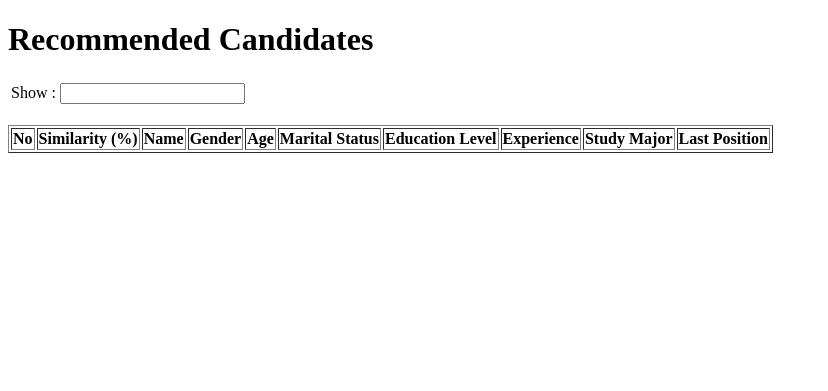
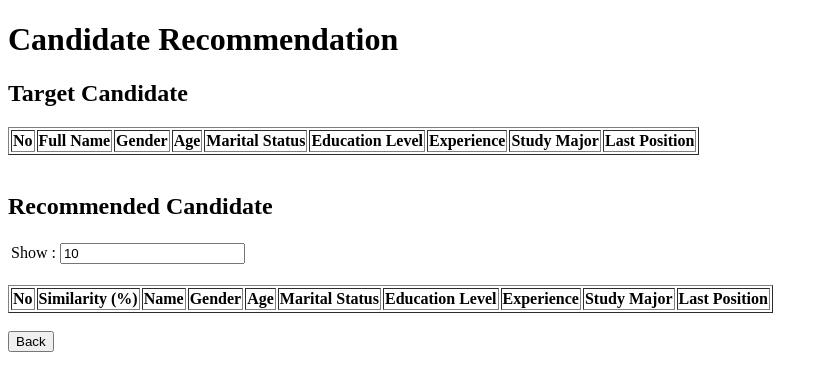
Before and after one commit to hizidha/candidate-recommendation-ui, a Flask app: page /recommendation_result in a window 1280 px wide. Shown: the top 391 px of the page, without its empty margins (0-828 px from the left). Run offline with Flask 3, Linux system fonts and the light colour scheme; lists and menus that the app fills with data are empty.

Commit message:
Optimization
- Dynamic Recommended Showed Number
- Target Candidate in recommendation.html
- Using Local Storage other  than URI

```diff
--- a/templates/recommendation.html
+++ b/templates/recommendation.html
@@ -5,24 +5,48 @@
     <meta charset="UTF-8">
     <meta name="viewport" content="width=device-width, initial-scale=1.0">
     <title>Recommended Candidates</title>
+    <!-- JQuery CDN -->
     <script src="https://code.jquery.com/jquery-3.7.1.min.js"
         integrity="sha256-/JqT3SQfawRcv/BIHPThkBvs0OEvtFFmqPF/lYI/Cxo=" crossorigin="anonymous"></script>
 </head>
 
 <body>
 
-    <h1>Recommended Candidates</h1>
+    <h1>Candidate Recommendation</h1>
+    <h2>Target Candidate</h2>
+    <table id="targetCandidateTable" border="1">
+        <thead>
+            <tr>
+                <th>No</th>
+                <th>Full Name</th>
+                <th>Gender</th>
+                <th>Age</th>
+                <th>Marital Status</th>
+                <th>Education Level</th>
+                <th>Experience</th>
+                <th>Study Major</th>
+                <th>Last Position</th>
+            </tr>
+        </thead>
+        <tbody id="target_candidate">
+
+        </tbody>
+    </table>
+    <br>
+
+    <h2>Recommended Candidate</h2>
     <table>
         <tbody>
             <tr>
                 <td><label for="showNum">Show</label></td>
                 <td>:</td>
-                <td><input type="number" id="showNum"></td>
+                <td><input type="number" id="showNum" value="10"></td>
             </tr>
         </tbody>
     </table>
     <br>
-    <table border="1">
+
+    <table id="candidateRecommendationTable" border="1">
         <thead>
             <tr>
                 <th>No</th>
@@ -37,10 +61,11 @@
                 <th>Last Position</th>
             </tr>
         </thead>
-        <tbody id="candidateRecommendationTable">
+        <tbody id="recommended_candidates">
         </tbody>
         <!-- {% for candidate in recommended_candidates %}
-            {% if loop.index <= 10 %} <tr>
+            {% if loop.index <= 10 %}
+                <tr>
                     <td>{{ loop.index }}</td>
                     <td>{{ candidate[0] }}</td>
                     <td>{{ candidate[1] }}</td>
@@ -56,17 +81,95 @@
         {% endfor %} -->
 
     </table>
+    <br>
+    <button id="btnBack">Back</button>
 </body>
 
 <script>
+    $(document).ready(function () {
         // Get the URL parameters
-    const urlParams = new URLSearchParams(window.location.search);
+        // const urlParams = new URLSearchParams(window.location.search);
 
         // Get the value of the 'result' parameter
-    const result = urlParams.get('result');
+        // let result = urlParams.get('result');
+        // let candidate = urlParams.get('candidate');
+        let result = localStorage.getItem('recommended_candidate');
+        let candidate = localStorage.getItem('target_candidate');
 
-    // Now 'result' contains the value of the 'result' parameter from the URL
         console.log(JSON.parse(result));
+        console.log(JSON.parse(candidate));
+
+        result = JSON.parse(result)
+        candidate = JSON.parse(candidate)
+
+        tableTarget = ""
+        for (let i = 0; i < candidate.length; i++) {
+            tableTarget += "<tr>";
+            tableTarget += "<td>" + (i + 1) + "</td>"; // Nomor urut
+
+            // Menambahkan kolom data ke tabel
+            tableTarget += "<td style='text-align: left;'>" + candidate[i].name + ' - ' + candidate[i].nik + "</td>"; // Nama - NIK
+            tableTarget += "<td>" + candidate[i].gender + "</td>"; // Jenis Kelamin
+            tableTarget += "<td>" + candidate[i].age + "</td>"; // Usia
+            tableTarget += "<td>" + candidate[i].marital + "</td>"; // Status Perkawinan
+            tableTarget += "<td>" + candidate[i].levelEdu + "</td>"; // Tingkat Pendidikan
+            tableTarget += "<td>" + candidate[i].exper + " tahun</td>"; // Pengalaman Kerja
+            tableTarget += "<td>" + candidate[i].majoring + "</td>"; // Jurusan
+            tableTarget += "<td style='text-align: left;'>" + candidate[i].last_position + "</td>"; // Posisi Terakhir
+            tableTarget += "</tr>";
+        }
+        $("#target_candidate").html(tableTarget)
+
+        let recommended_html = ""
+        $.each(result, function (index, value) {
+            if (index < $("#showNum").val()) {
+                recommended_html += `
+                 <tr>
+                    <td>${index + 1}</td>
+                    <td>${value[0]}</td>
+                    <td>${value[1]}</td>
+                    <td>${value[2]}</td>
+                    <td>${value[3]}</td>
+                    <td>${value[4]}</td>
+                    <td>${value[5]}</td>
+                    <td>${value[6]}</td>
+                    <td>${value[7]}</td>
+                    <td>${value[8]}</td>
+                </tr>`
+            }
+        })
+        $("#recommended_candidates").html(recommended_html)
+
+
+        // If Show Number is changed
+        $("#showNum").change(function () {
+            console.log("changed")
+            recommended_html = ""
+            $.each(result, function (index, value) {
+                if (index < $("#showNum").val()) {
+                    recommended_html += `
+                 <tr>
+                    <td>${index + 1}</td>
+                    <td>${value[0]}</td>
+                    <td>${value[1]}</td>
+                    <td>${value[2]}</td>
+                    <td>${value[3]}</td>
+                    <td>${value[4]}</td>
+                    <td>${value[5]}</td>
+                    <td>${value[6]}</td>
+                    <td>${value[7]}</td>
+                    <td>${value[8]}</td>
+                </tr>`
+                }
+            })
+
+            $("#recommended_candidates").html(recommended_html)
+        })
+
+        $("#btnBack").click(function () {
+            window.history.back()
+        })
+    })
 </script>
 
 </html>
```
Also changed, not shown: templates/index.html (+7 -1 lines). Lines whose indentation alone changed are shown as unchanged.
